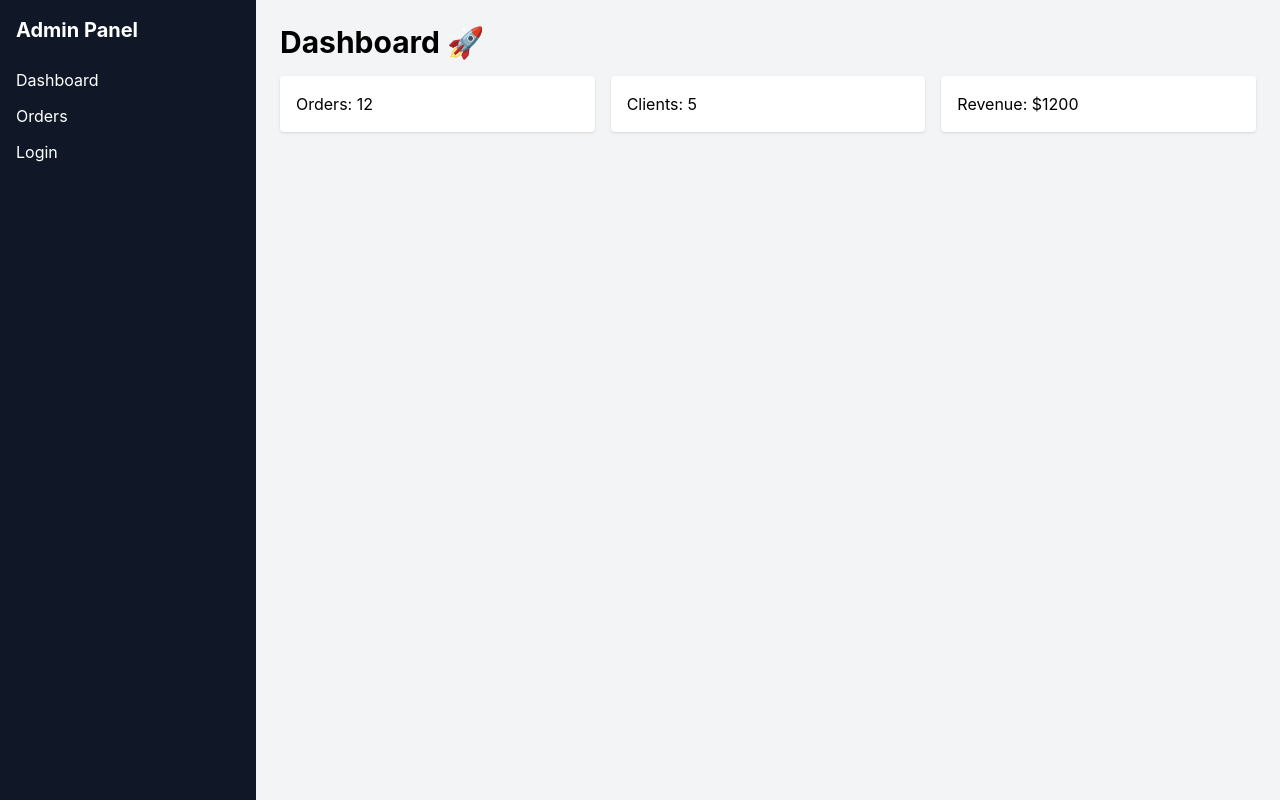
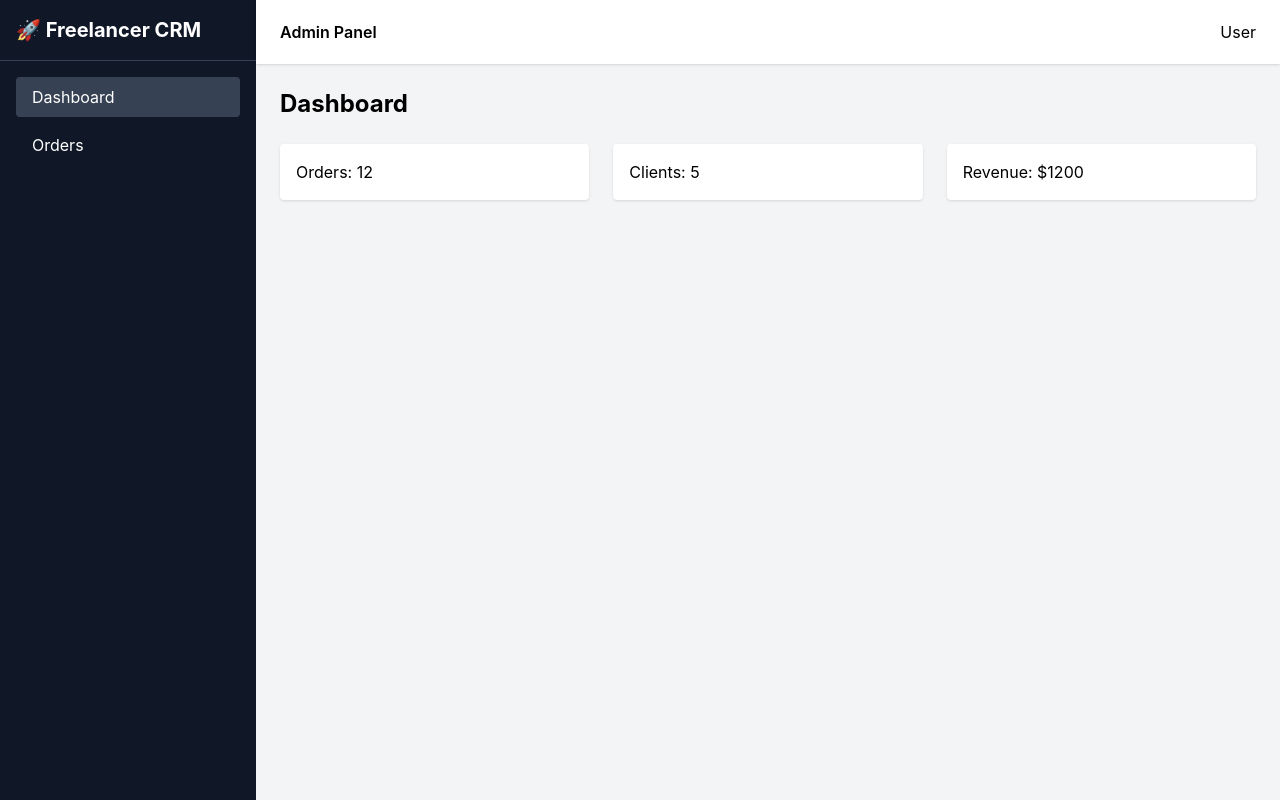
Before and after one commit to Bahram2006/freelancer-order-system, a React (Vite) app: page / in a window 1280 px wide. Built offline with nearby package versions, Linux system fonts and the light colour scheme.

Commit message:
add professional main layout with sidebar and topbar

```diff
--- a/src/layouts/MainLayout.jsx
+++ b/src/layouts/MainLayout.jsx
@@ -1,25 +1,56 @@
-import { Link } from "react-router-dom"
+import { Link, useLocation } from "react-router-dom"
 
 export default function MainLayout({ children }) {
+  const location = useLocation()
+
+  const menu = [
+    { name: "Dashboard", path: "/" },
+    { name: "Orders", path: "/orders" },
+  ]
+
   return (
-    <div className="flex h-screen">
+    <div className="flex h-screen bg-gray-100">
 
       {/* Sidebar */}
-      <div className="w-64 bg-gray-900 text-white p-4">
-        <h1 className="text-xl font-bold mb-6">Admin Panel</h1>
+      <div className="w-64 bg-gray-900 text-white flex flex-col">
 
-        <nav className="flex flex-col gap-3">
-          <Link to="/">Dashboard</Link>
-          <Link to="/orders">Orders</Link>
-          <Link to="/login">Login</Link>
+        <div className="p-4 text-xl font-bold border-b border-gray-700">
+          🚀 Freelancer CRM
+        </div>
+
+        <nav className="flex-1 p-4 space-y-2">
+          {menu.map((item) => (
+            <Link
+              key={item.path}
+              to={item.path}
+              className={`block px-4 py-2 rounded transition ${
+                location.pathname === item.path
+                  ? "bg-gray-700"
+                  : "hover:bg-gray-800"
+              }`}
+            >
+              {item.name}
+            </Link>
+          ))}
         </nav>
+
       </div>
 
-      {/* Content */}
-      <div className="flex-1 bg-gray-100 p-6">
-        {children}
+      {/* Main Content */}
+      <div className="flex-1 flex flex-col">
+
+        {/* Topbar */}
+        <div className="h-16 bg-white shadow flex items-center justify-between px-6">
+          <h1 className="font-semibold">Admin Panel</h1>
+          <div>User</div>
+        </div>
+
+        {/* Page Content */}
+        <div className="p-6 flex-1 overflow-y-auto">
+          {children}
+        </div>
+
       </div>
-
     </div>
   )
 }
--- a/src/pages/dashboard/Dashboard.jsx
+++ b/src/pages/dashboard/Dashboard.jsx
@@ -3,22 +3,12 @@ import MainLayout from "../../layouts/MainLayout"
 export default function Dashboard() {
   return (
     <MainLayout>
-      <h1 className="text-3xl font-bold mb-4">
-        Dashboard 🚀
-      </h1>
+      <h1 className="text-2xl font-bold mb-6">Dashboard</h1>
 
-      <div className="grid grid-cols-3 gap-4">
-        <div className="bg-white p-4 shadow rounded">
-          Orders: 12
-        </div>
-
-        <div className="bg-white p-4 shadow rounded">
-          Clients: 5
-        </div>
-
-        <div className="bg-white p-4 shadow rounded">
-          Revenue: $1200
-        </div>
+      <div className="grid grid-cols-3 gap-6">
+        <div className="bg-white p-4 rounded shadow">Orders: 12</div>
+        <div className="bg-white p-4 rounded shadow">Clients: 5</div>
+        <div className="bg-white p-4 rounded shadow">Revenue: $1200</div>
       </div>
     </MainLayout>
   )
```
